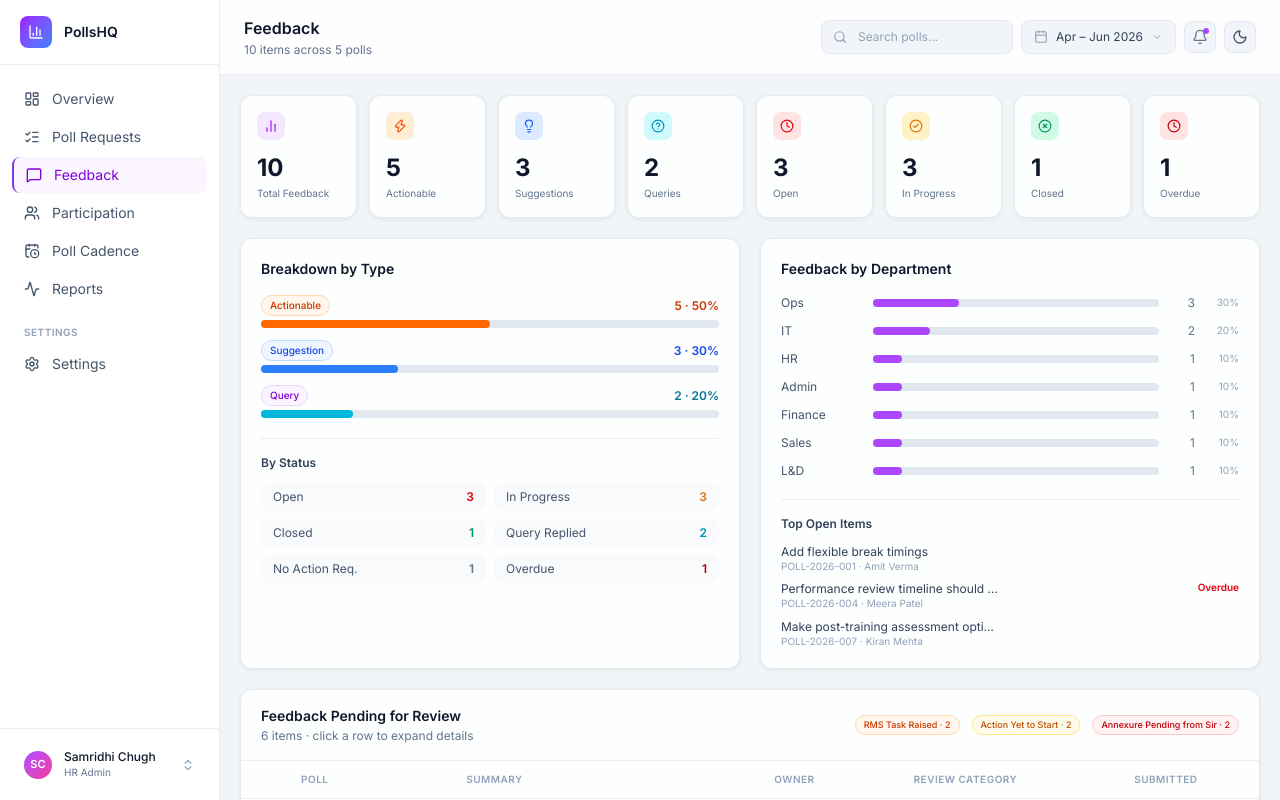
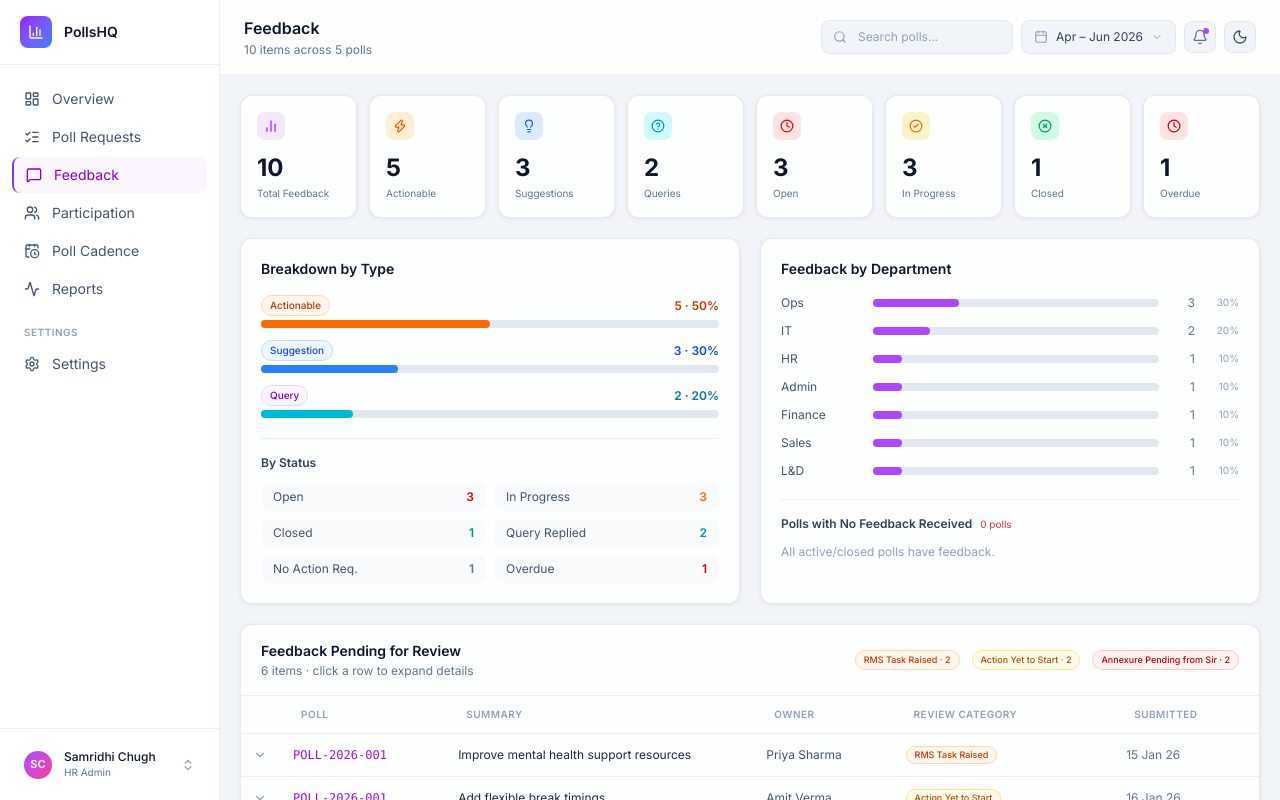
Before and after one commit to samridhichugh2000-hue/Pollsmockup, a Next.js app: page /feedback in a window 1280 px wide. Shown: the top 800 px of the page. Built offline with nearby package versions, Linux system fonts and the light colour scheme.

Commit message:
replace Top Open Items with Polls with No Feedback Received

```diff
--- a/app/feedback/page.tsx
+++ b/app/feedback/page.tsx
@@ -4,7 +4,7 @@ import { FeedbackTable }    from "@/components/dashboard/FeedbackTable";
 import { ActionReport }     from "@/components/dashboard/ActionReport";
 import { FeedbackClosure }  from "@/components/dashboard/FeedbackClosure";
 import { StatusBadge }      from "@/components/ui/StatusBadge";
-import { feedbackItems }    from "@/lib/data";
+import { feedbackItems, pollRequests }    from "@/lib/data";
 
 // ── Derived stats ─────────────────────────────────
 const total        = feedbackItems.length;
@@ -26,6 +26,12 @@ const statCards = [
   { label: "Closed",             value: closedItems, icon: XCircle,      cls: "border-t-emerald-500",iconCls: "bg-emerald-100 text-emerald-600 dark:bg-emerald-500/15 dark:text-emerald-400"},
   { label: "Overdue",            value: overdue,     icon: Clock,        cls: "border-t-red-600",    iconCls: "bg-red-100 text-red-700 dark:bg-red-500/15 dark:text-red-400"              },
 ];
+
+// ── Polls with no feedback received ──────────────
+const pollIdsWithFeedback = new Set(feedbackItems.map((f) => f.pollId));
+const pollsWithoutFeedback = pollRequests.filter(
+  (p) => (p.status === "Active" || p.status === "Closed" || p.status === "Pending Closure") && !pollIdsWithFeedback.has(p.id)
+);
 
 // ── Department breakdown ──────────────────────────
 const deptMap: Record<string, number> = {};
@@ -118,20 +124,25 @@ export default function FeedbackPage() {
           </div>
 
           <div className="mt-5 pt-4" style={{ borderTop: "1px solid var(--border-divider)" }}>
-            <h3 className="text-xs font-semibold text-slate-700 dark:text-slate-300 mb-3">Top Open Items</h3>
-            <div className="space-y-2">
-              {feedbackItems.filter(f => f.status === "Open" || f.overdue).slice(0, 4).map((fb) => (
-                <div key={fb.id} className="flex items-start justify-between gap-2 text-xs">
-                  <div className="min-w-0">
-                    <p className="text-slate-700 dark:text-slate-300 truncate max-w-[220px]">{fb.summary}</p>
-                    <p className="text-slate-400 text-[10px]">{fb.pollId} · {fb.owner}</p>
+            <h3 className="text-xs font-semibold text-slate-700 dark:text-slate-300 mb-3">
+              Polls with No Feedback Received
+              <span className="ml-2 text-[10px] font-normal text-red-500">{pollsWithoutFeedback.length} poll{pollsWithoutFeedback.length !== 1 ? "s" : ""}</span>
+            </h3>
+            {pollsWithoutFeedback.length === 0 ? (
+              <p className="text-xs text-slate-400">All active/closed polls have feedback.</p>
+            ) : (
+              <div className="space-y-2">
+                {pollsWithoutFeedback.map((poll) => (
+                  <div key={poll.id} className="flex items-start justify-between gap-2 text-xs">
+                    <div className="min-w-0">
+                      <p className="text-slate-700 dark:text-slate-300 truncate max-w-[220px]">{poll.title}</p>
+                      <p className="text-slate-400 text-[10px]">{poll.id} · {poll.requester} · {poll.department}</p>
+                    </div>
+                    <span className="text-[10px] text-amber-600 dark:text-amber-400 font-semibold flex-shrink-0">{poll.status}</span>
                   </div>
-                  {fb.overdue && (
-                    <span className="text-[10px] text-red-600 dark:text-red-400 font-semibold flex-shrink-0">Overdue</span>
-                  )}
-                </div>
-              ))}
-            </div>
+                ))}
+              </div>
+            )}
           </div>
         </div>
       </div>
```
